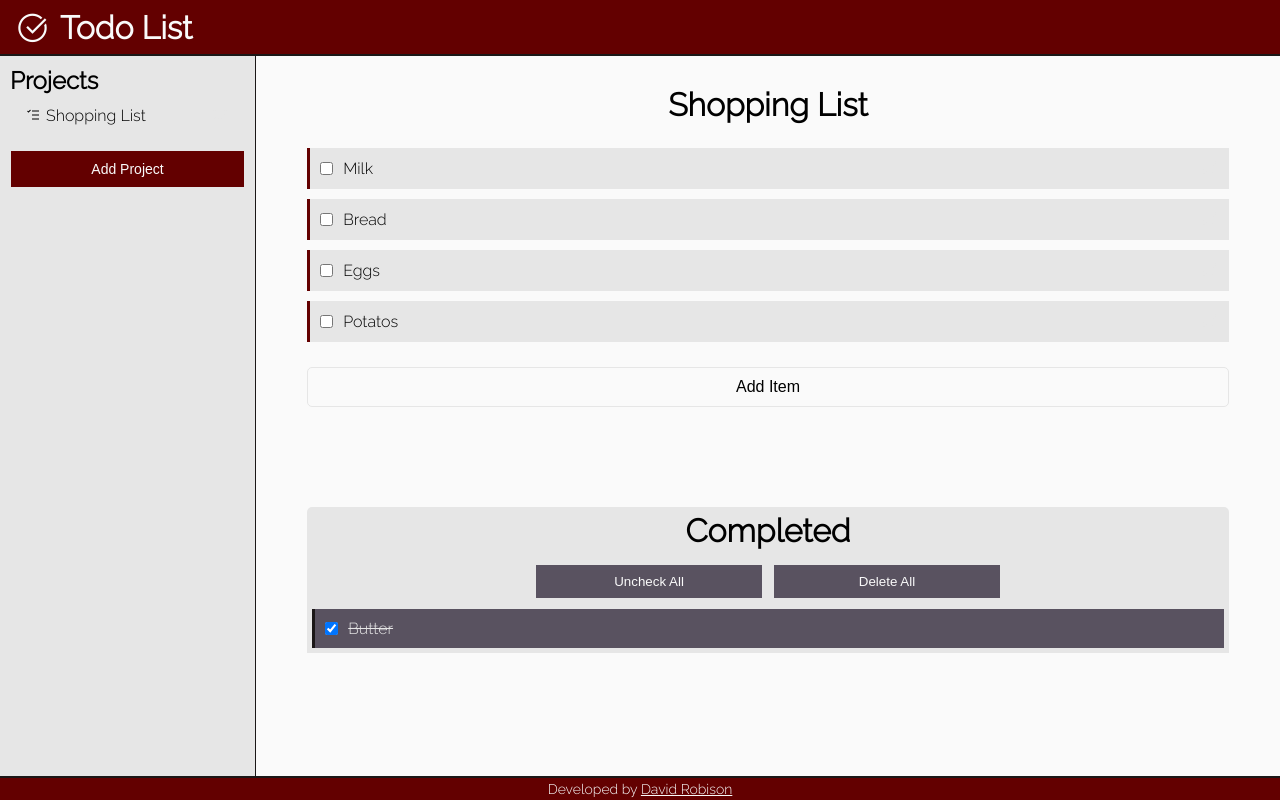
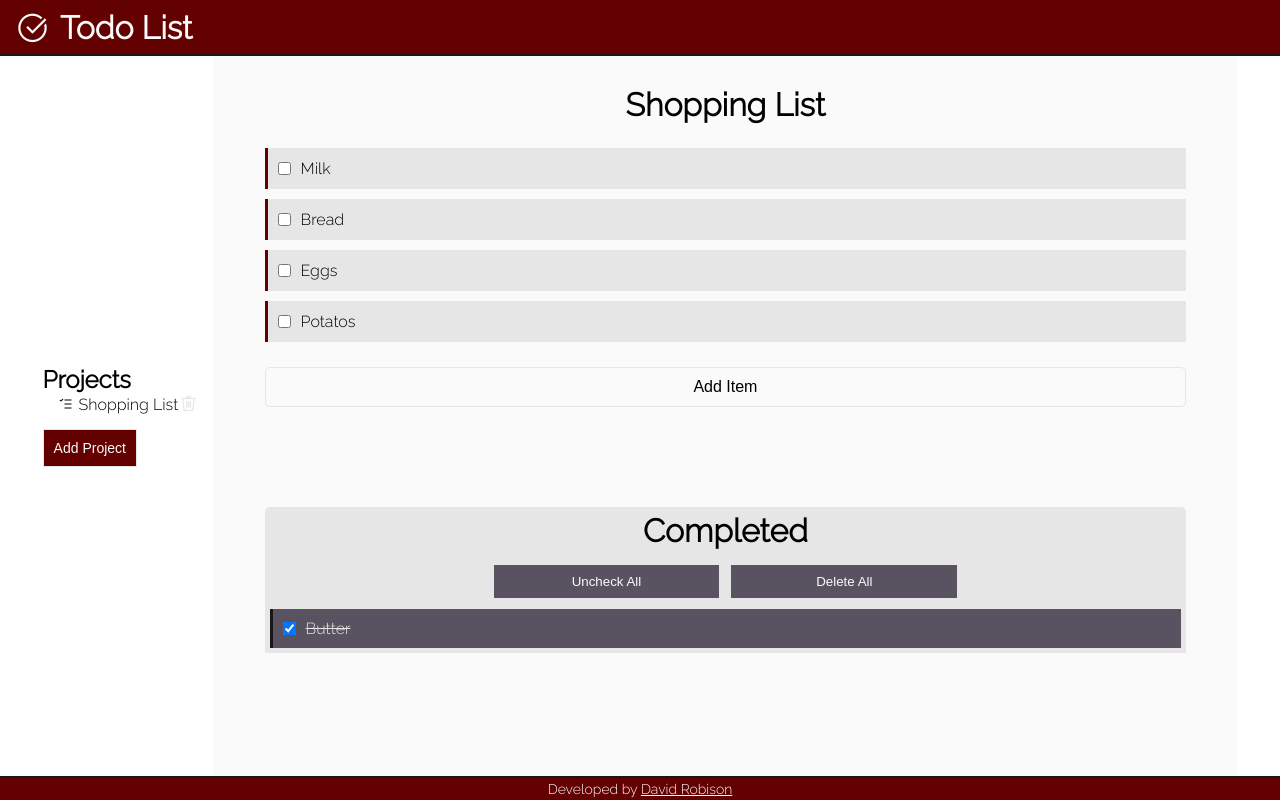
Before and after one commit to robisonwebdev/todo-react, a React (Create React App) app: page / in a window 1280 px wide. Built offline with nearby package versions, Linux system fonts and the light colour scheme.

Commit message:
Changed return div to a section. Changed return sections ID to a className of .projects_cotnainer

```diff
--- a/src/components/ProjectsContainer.js
+++ b/src/components/ProjectsContainer.js
@@ -35,12 +35,12 @@ const ProjectsContainer = ({ addProject, deleteProject, projects, viewProject })
     }
 
     return (
-        <div id='ProjectsContainer'>
+        <section className='projects_container'>
             <h2>Projects</h2>
             {projectsMap}
             {addProjectBtn ? <Button className='addProjectBtn' onClick={handleAddProjectBtn} text='Add Project' /> : null}
             {showForm ? <AddProjectForm onSubmit={handleSubmit} onChange={handleChange} onCancel={handleCancel} value={inputValue} /> : null }
-        </div>
+        </section>
     );
 }
 
```
